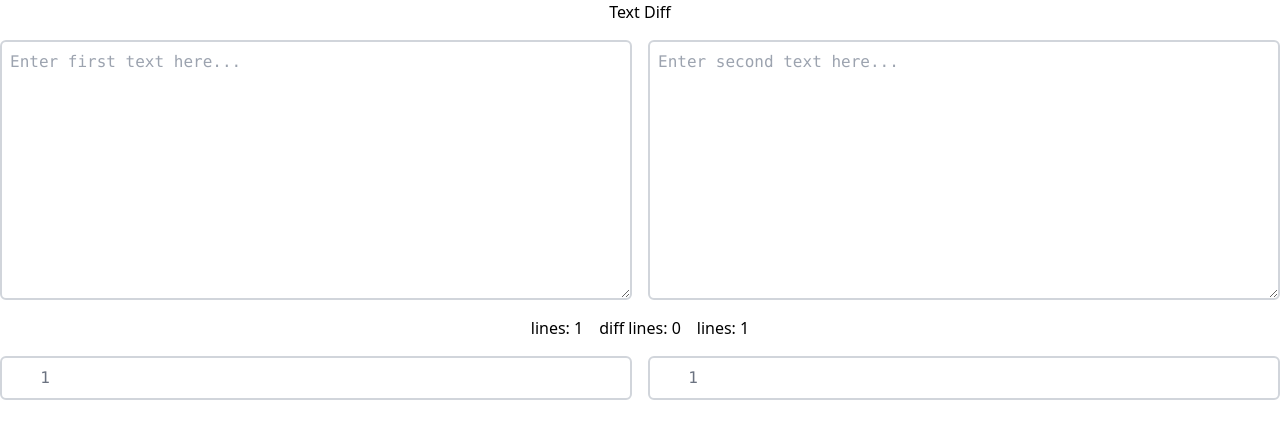
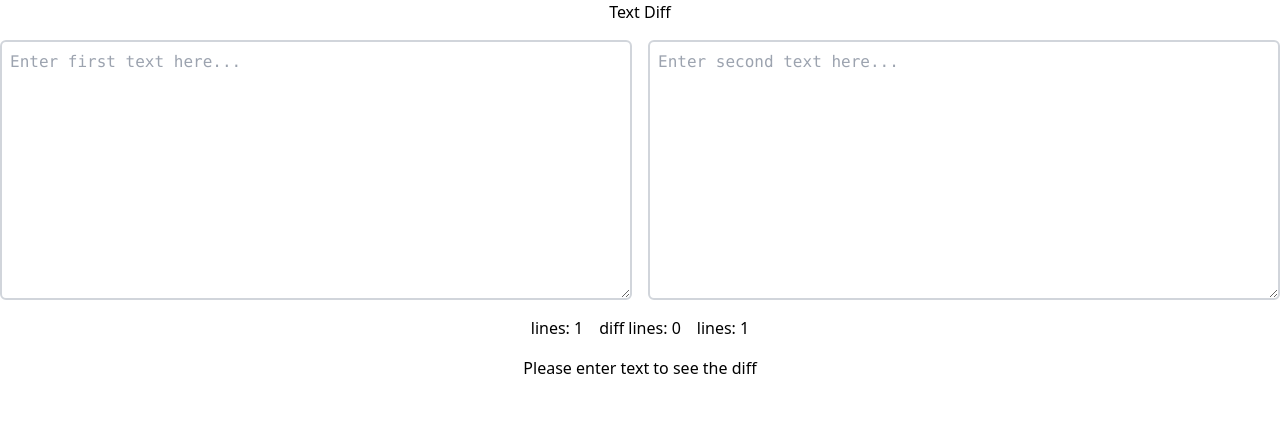
Before and after one commit to EstebanDalelR/estebandalelr.github.io, a Next.js app: page /tools/textDiff in a window 1280 px wide. Shown: the top 438 px of the page. Built offline with nearby package versions, Linux system fonts and the light colour scheme.

Commit message:
Improve ui, speed

```diff
--- a/app/tools/textDiff/page.tsx
+++ b/app/tools/textDiff/page.tsx
@@ -37,8 +37,7 @@ export default function TextDiff() {
     setText2(e.target.value);
   };
 
-  const renderTextWithHighlighting = (text: string, isText1: boolean) => {
-    const lines = text.split("\n");
+  const renderTextWithHighlighting = (lines: string[]) => {
     return lines.map((line, index) => {
       const isDifferent = diffLines.has(index);
       return (
@@ -79,19 +78,26 @@ export default function TextDiff() {
           placeholder="Enter second text here..."
         />
       </div>
+
       <div className="flex flex-row gap-4">
         <span> lines: {splitText1.length}</span>
-        <span> diff lines: {diffLines.size}</span>
+        <span> diff lines: {text1 && text2 ? diffLines.size : 0}</span>
         <span> lines: {splitText2.length}</span>
       </div>
-      <div className="flex flex-row gap-4 w-full justify-between">
-        <div className="border-2 border-gray-300 rounded-md p-2 overflow-auto w-1/2">
-          {renderTextWithHighlighting(text1, true)}
+      {text1 && text2 ? (
+        <div className="flex flex-row gap-4 w-full justify-between">
+          <div className="border-2 border-gray-300 rounded-md p-2 overflow-auto w-1/2">
+            {renderTextWithHighlighting(splitText1)}
+          </div>
+          <div className="border-2 border-gray-300 rounded-md p-2 overflow-auto w-1/2">
+            {renderTextWithHighlighting(splitText2)}
+          </div>
         </div>
-        <div className="border-2 border-gray-300 rounded-md p-2 overflow-auto w-1/2">
-          {renderTextWithHighlighting(text2, false)}
+      ) : (
+        <div>
+          <span>Please enter text to see the diff</span>
         </div>
-      </div>
+      )}
     </div>
   );
 }
```
